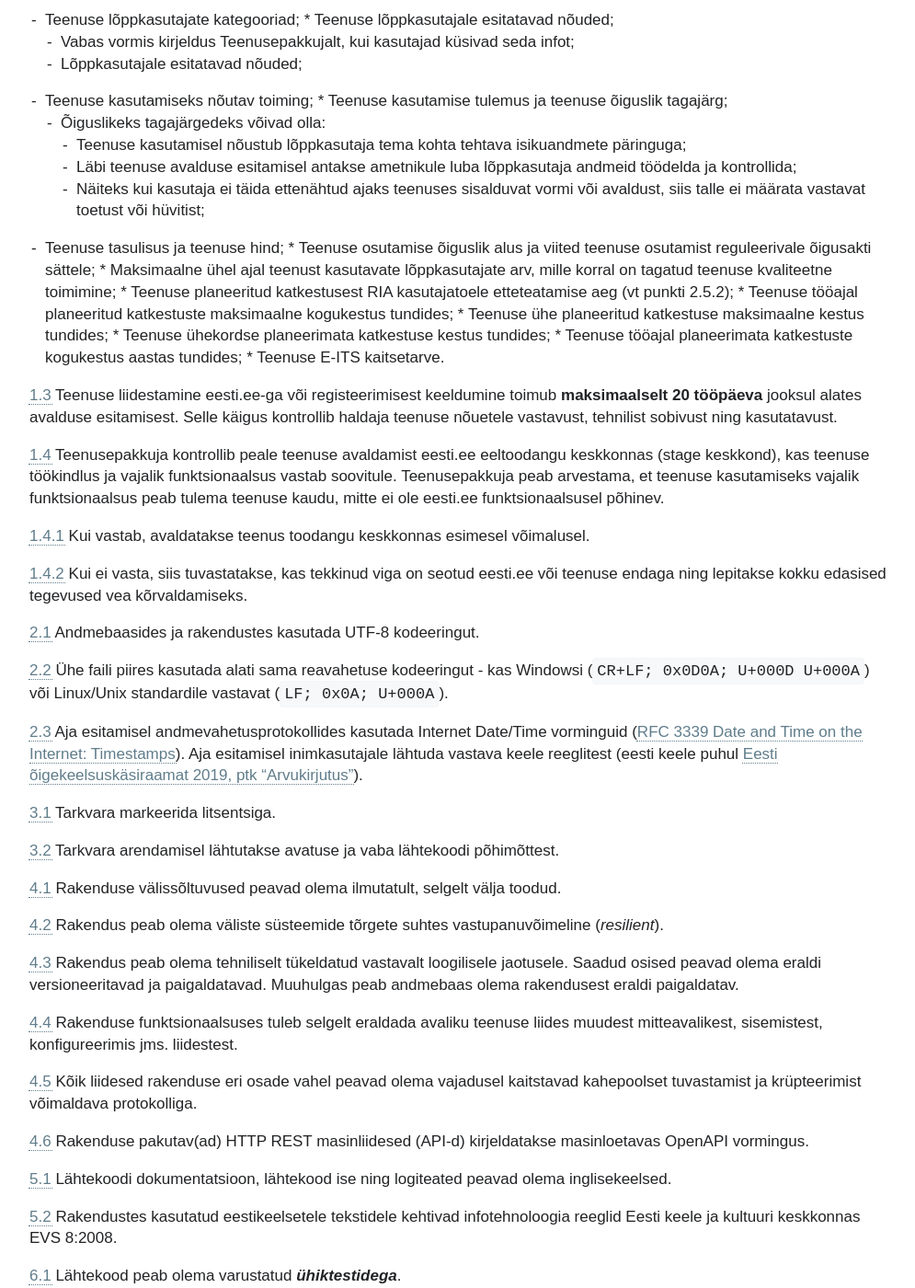
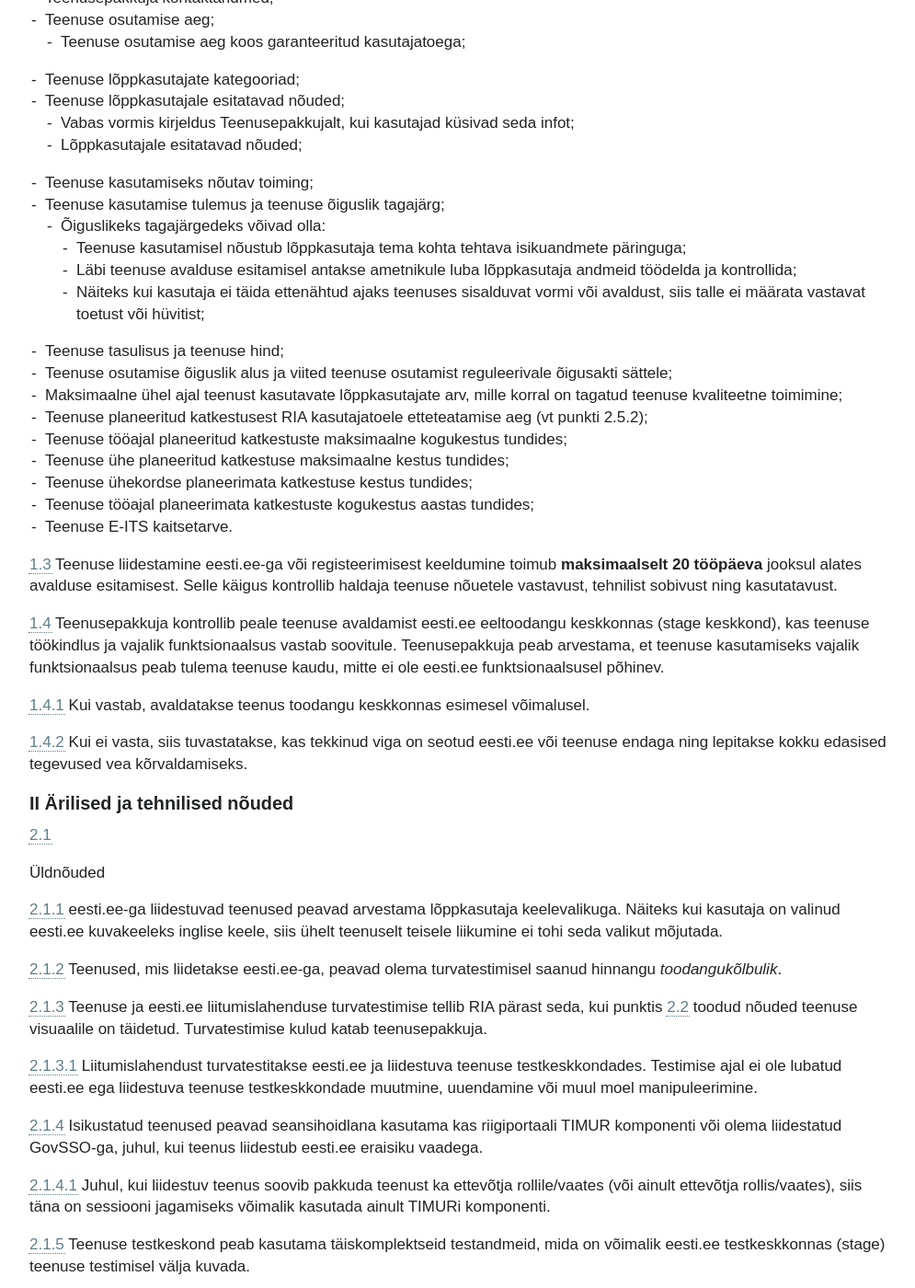
Before and after one commit to e-gov/eesti-ee-mfn, a Jekyll site: the page built from index.md, in a window 1280 px wide and 1400 px high, scrolled down 2746 px. Shown: the whole window at 92% size, without its empty margins (0-995 px from the left). Built offline with Jekyll 4.4.1, drawn with Linux system fonts in a browser that asks for light colours; our own code applies the rules of GitHub Pages for plain Markdown files; some of the changed text lies outside the part shown.

Commit message:
docs: update requirements

```diff
--- a/_data/Nouded.yml
+++ b/_data/Nouded.yml
@@ -11,33 +11,59 @@
     - nr: 2
       son: >
         Hetkel kehtiva eesti.ee määruse põhjal täidab Teenusepakkuja avalduses järgnevad punktid:
+
         *   Teenuse nimi;
+
         *   Teenuse sisu, osutamise põhimõtted ja eesmärk;
+
             *   Vabas vormis kirjeldus teenusepakkujalt, mida teenus teeb ja miks on soov teenust eesti.ee-s pakkuda;
+
         *   Teenuse kirjeldus;
+
             *   Lõppkasutajale mõeldud eesti.ee-s teenuse juures nähtav abitekst (eesti, vene ja inglise keeles);
+
         *   eesti.ee-ga liidestumise viis (xForms, NPM, MicroFrontend, muu);
+
         *   Teenusepakkuja kontaktandmed;
+
         *   Teenuse osutamise aeg;
+
             *   Teenuse osutamise aeg koos garanteeritud kasutajatoega;
+
         *   Teenuse lõppkasutajate kategooriad;
+
         *   Teenuse lõppkasutajale esitatavad nõuded;
+
             *   Vabas vormis kirjeldus Teenusepakkujalt, kui kasutajad küsivad seda infot;
+
             *   Lõppkasutajale esitatavad nõuded;
+
         *   Teenuse kasutamiseks nõutav toiming;
+
         *   Teenuse kasutamise tulemus ja teenuse õiguslik tagajärg;
             *   Õiguslikeks tagajärgedeks võivad olla:
                 *   Teenuse kasutamisel nõustub lõppkasutaja tema kohta tehtava isikuandmete päringuga;
+
                 *   Läbi teenuse avalduse esitamisel antakse ametnikule luba lõppkasutaja andmeid töödelda ja kontrollida;
+
                 *   Näiteks kui kasutaja ei täida ettenähtud ajaks teenuses sisalduvat vormi või avaldust, siis talle ei määrata vastavat toetust või hüvitist;
+
         *   Teenuse tasulisus ja teenuse hind;
+
         *   Teenuse osutamise õiguslik alus ja viited teenuse osutamist reguleerivale õigusakti sättele;
+
         *   Maksimaalne ühel ajal teenust kasutavate lõppkasutajate arv, mille korral on tagatud teenuse kvaliteetne toimimine;
+
         *   Teenuse planeeritud katkestusest RIA kasutajatoele etteteatamise aeg (vt punkti 2.5.2);
+
         *   Teenuse tööajal planeeritud katkestuste maksimaalne kogukestus tundides;
+
         *   Teenuse ühe planeeritud katkestuse maksimaalne kestus tundides;
+
         *   Teenuse ühekordse planeerimata katkestuse kestus tundides;
+
         *   Teenuse tööajal planeerimata katkestuste kogukestus aastas tundides;
+
         *   Teenuse E-ITS kaitsetarve.
       sel: ''
     - nr: 3
@@ -60,20 +86,69 @@
         Kui ei vasta, siis tuvastatakse, kas tekkinud viga on seotud eesti.ee või teenuse endaga ning lepitakse kokku edasised tegevused
         vea kõrvaldamiseks.
       sel: ''
+
 - kategooria:
-  nimetus: 'vorming'
+  nimetus: 'ärilised ja tehnilised'
+  pealkiri: 'II Ärilised ja tehnilised nõuded'
   nouded:
     - nr: 1
-      son: 'Andmebaasides ja rakendustes kasutada UTF-8 kodeeringut.'
+      son: '### Üldnõuded'
       sel: ''
-    - nr: 2
-      son: 'Ühe faili piires kasutada alati sama reavahetuse kodeeringut - kas Windowsi (`CR+LF; 0x0D0A; U+000D U+000A`) või Linux/Unix standardile vastavat (`LF; 0x0A; U+000A`).'
+    - nr: 1.1
+      son: >
+        eesti.ee-ga liidestuvad teenused peavad arvestama lõppkasutaja keelevalikuga. Näiteks kui kasutaja on valinud eesti.ee
+        kuvakeeleks inglise keele, siis ühelt teenuselt teisele liikumine ei tohi seda valikut mõjutada.
       sel: ''
-    - nr: 3
-      son: 'Aja esitamisel andmevahetusprotokollides kasutada Internet Date/Time vorminguid ([RFC 3339 Date and Time on the Internet: Timestamps](https://tools.ietf.org/html/rfc3339)). Aja esitamisel inimkasutajale lähtuda vastava keele reeglitest (eesti keele puhul [Eesti õigekeelsuskäsiraamat 2019, ptk "Arvukirjutus"](https://keeleabi.eki.ee/viki/Arvukirjutus.html)).'
-      sel: 'Nt: "1961-07-12T10:05:00Z", "2020-02-18T09:31:20.463+02:00". Märkus. Mõned standardid nõuavad aja esitamist [Unix epoch](https://en.wikipedia.org/wiki/Unix_time) vormingus, nt: 1) nt OpenID Connect ja 2) [W3C veebiliidesed](https://w3ctag.github.io/design-principles/#times-and-dates).'
+    - nr: 1.2
+      son: >
+        Teenused, mis liidetakse eesti.ee-ga, peavad olema turvatestimisel saanud hinnangu _toodangukõlbulik_.
+      sel: ''
+    - nr: 1.3
+      son: >
+        Teenuse ja eesti.ee liitumislahenduse turvatestimise tellib RIA pärast seda, kui punktis [2.2](https://e-gov.github.io/eesti-ee-mfn/#2.2) toodud nõuded teenuse visuaalile
+        on täidetud. Turvatestimise kulud katab teenusepakkuja.
+      sel: ''
+    - nr: 1.3.1
+      son: >
+        Liitumislahendust turvatestitakse eesti.ee ja liidestuva teenuse testkeskkondades. Testimise ajal ei ole lubatud eesti.ee ega
+        liidestuva teenuse testkeskkondade muutmine, uuendamine või muul moel manipuleerimine.
+      sel: ''
+    - nr: 1.4
+      son: >
+        Isikustatud teenused peavad seansihoidlana kasutama kas riigiportaali TIMUR komponenti või olema liidestatud GovSSO-ga, juhul,
+        kui teenus liidestub eesti.ee eraisiku vaadega.
+      sel: ''
+    - nr: 1.4.1
+      son: >
+        Juhul, kui liidestuv teenus soovib pakkuda teenust ka ettevõtja rollile/vaates (või ainult ettevõtja rollis/vaates), siis täna on
+        sessiooni jagamiseks võimalik kasutada ainult TIMURi komponenti.
+      sel: ''
+    - nr: 1.5
+      son: >
+        Teenuse testkeskond peab kasutama täiskomplektseid testandmeid, mida on võimalik eesti.ee testkeskkonnas (stage) teenuse testimisel
+        välja kuvada.
+      sel: ''
+    - nr: 1.6
+      son: >
+        Kui teenus on liidestatud X-tee'ga, siis peavad ka X-tee testkeskkonnas olema teenuse testimiseks täiskomplektsed testandmed. Kui need
+        andmed on seotud kindlate testisikutega, tuleb testisikute andmed edastada haldajale.
+      sel: ''
+    - nr: 1.7
+      son: >
+        Liidestuva teenuse koodivaramusse ei ole soovituslik lisada pikemaid infoartikleid (va abitekstid).
+      sel: ''
+    - nr: 1.7.1
+      son: >
+        Artiklite kuvamise ja haldusega seotud nõuded on kirjeldatud punktis 2.3.
+      sel: ''
+    - nr: 1.8
+      son: >
+        Teenuse ja selles olevate andmete varundamine ei kuulu haldaja kohustuste hulka.
+      sel: ''
+
 - kategooria:
   nimetus: 'litsents'
+  pealkiri: 'litsents'
   nouded:
     - nr: 1
       son: 'Tarkvara markeerida litsentsiga.'
```
